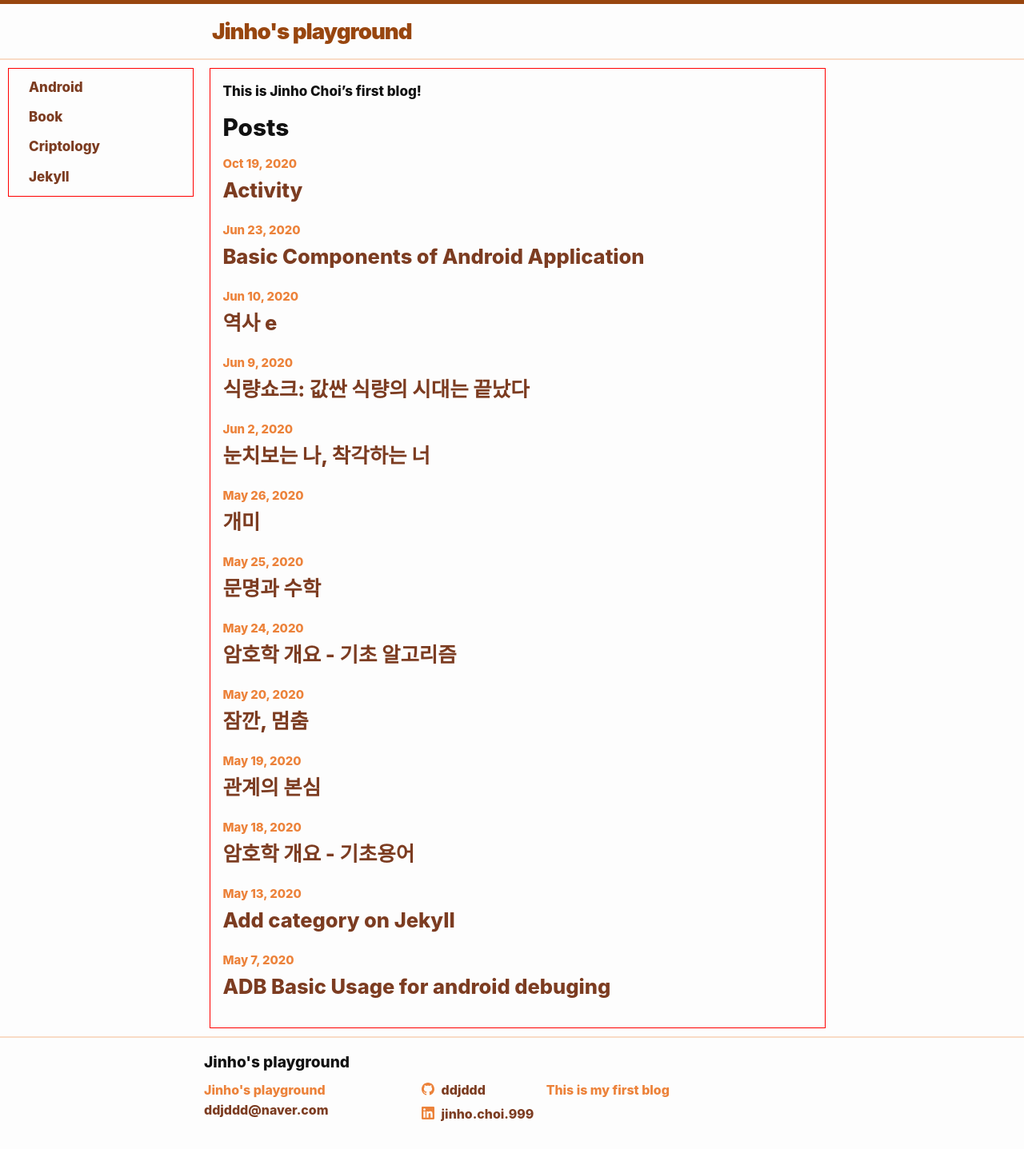
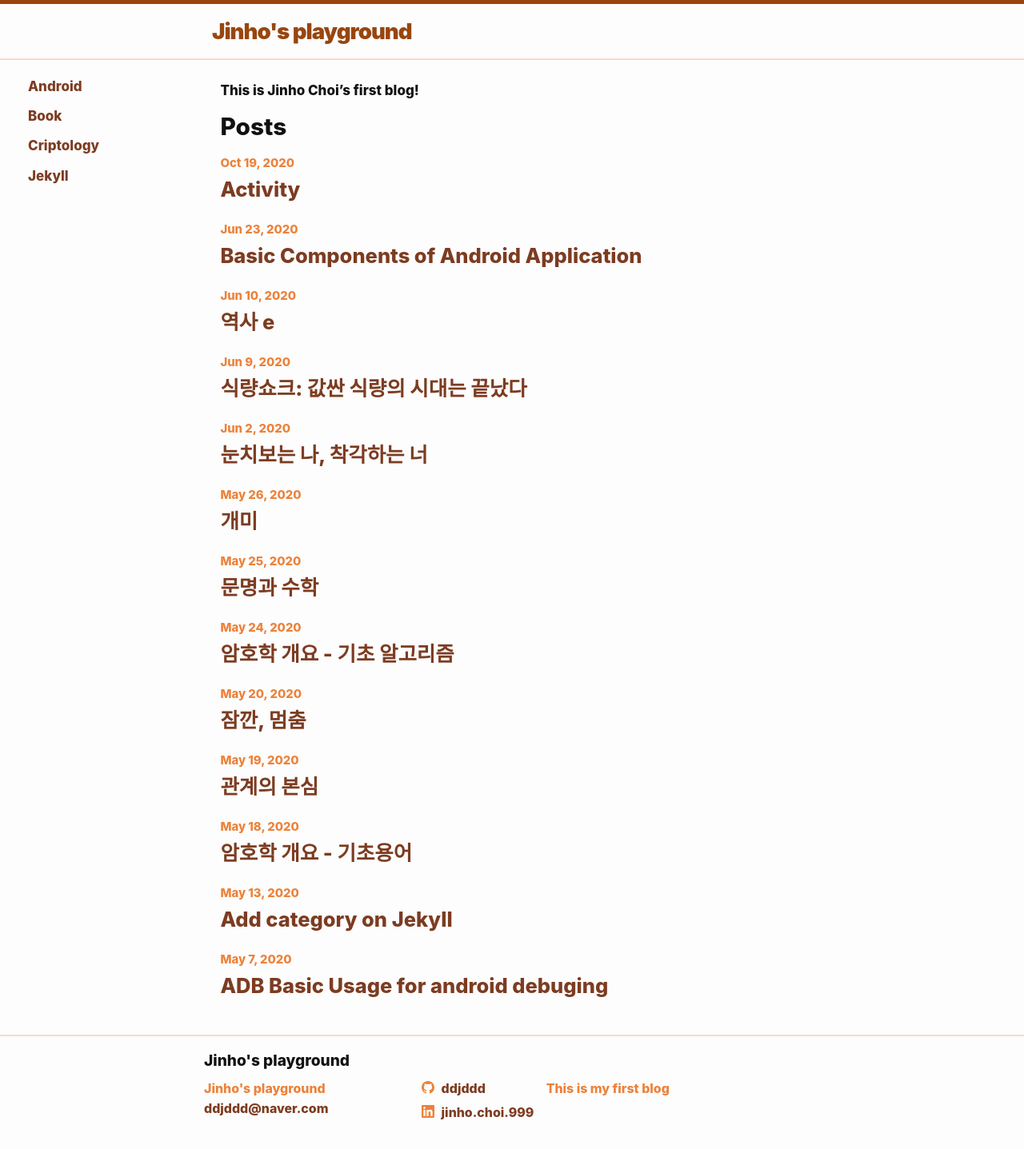
Before and after one commit to ddjddd/ddjddd.github.io, a Jekyll site: the page built from index.markdown, in a window 1280 px wide. Shown: the whole page at 80% size. Built offline with Jekyll 4.4.1, drawn with Linux system fonts in a browser that asks for light colours.

Commit message:
Remove dev border

```diff
--- a/_sass/layout/_layout-default.scss
+++ b/_sass/layout/_layout-default.scss
@@ -35,7 +35,7 @@
 
     float: left;
     margin: $margin-unit;
-    border: solid red 1px;
+    // border: solid red 1px;
     // background-color:yellow;
 
     li {
@@ -53,6 +53,6 @@
     margin: $margin-unit;
     padding: $spacing-unit 0;
     flex: 1;
-    border: solid red 1px;
+    // border: solid red 1px;
     // background-color: brown;
 }
```
